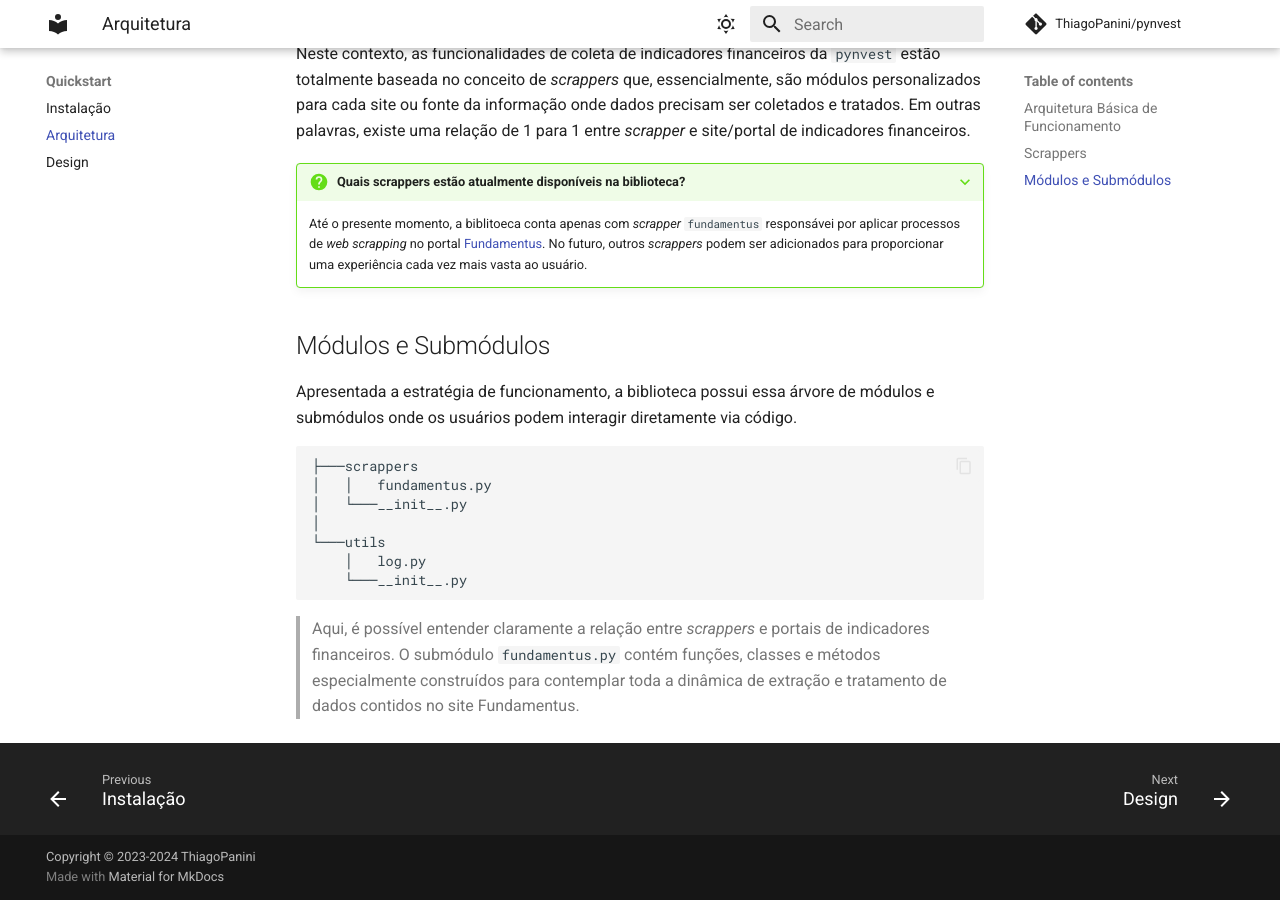
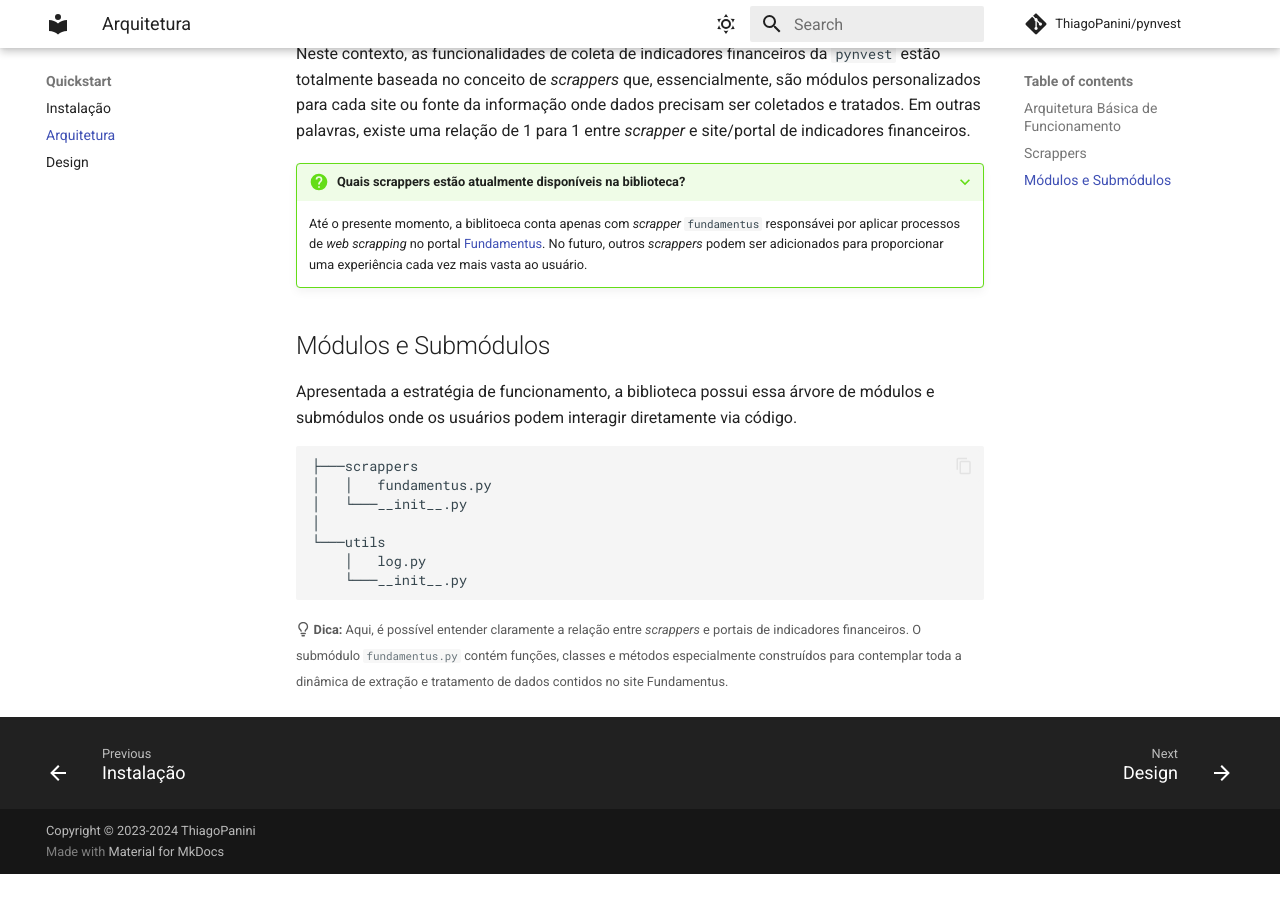
Before and after one commit to ThiagoPanini/pynvest, an MkDocs documentation site: the page built from docs/quickstart/arquitetura.md, in a window 1280 px wide and 900 px high, scrolled down 1327 px. Built offline with MkDocs 1.6.1 and Material for MkDocs 9.7.7, drawn with Linux system fonts in a browser that asks for light colours; comment, search, counter and statistics services are not loaded; after the commit the page ends 2201 px from its top, so only the background shows below that.

Commit message:
doc: incluindo tip de explicação dos scrappers

````diff
--- a/docs/quickstart/arquitetura.md
+++ b/docs/quickstart/arquitetura.md
@@ -37,4 +37,7 @@ Apresentada a estratégia de funcionamento, a biblioteca possui essa árvore de
     └───__init__.py
 ```
 
-> Aqui, é possível entender claramente a relação entre *scrappers* e portais de indicadores financeiros. O submódulo `fundamentus.py` contém funções, classes e métodos especialmente construídos para contemplar toda a dinâmica de extração e tratamento de dados contidos no site Fundamentus.
+<small>
+  :octicons-light-bulb-16:
+  **Dica:** Aqui, é possível entender claramente a relação entre *scrappers* e portais de indicadores financeiros. O submódulo `fundamentus.py` contém funções, classes e métodos especialmente construídos para contemplar toda a dinâmica de extração e tratamento de dados contidos no site Fundamentus.
+</small>
````
